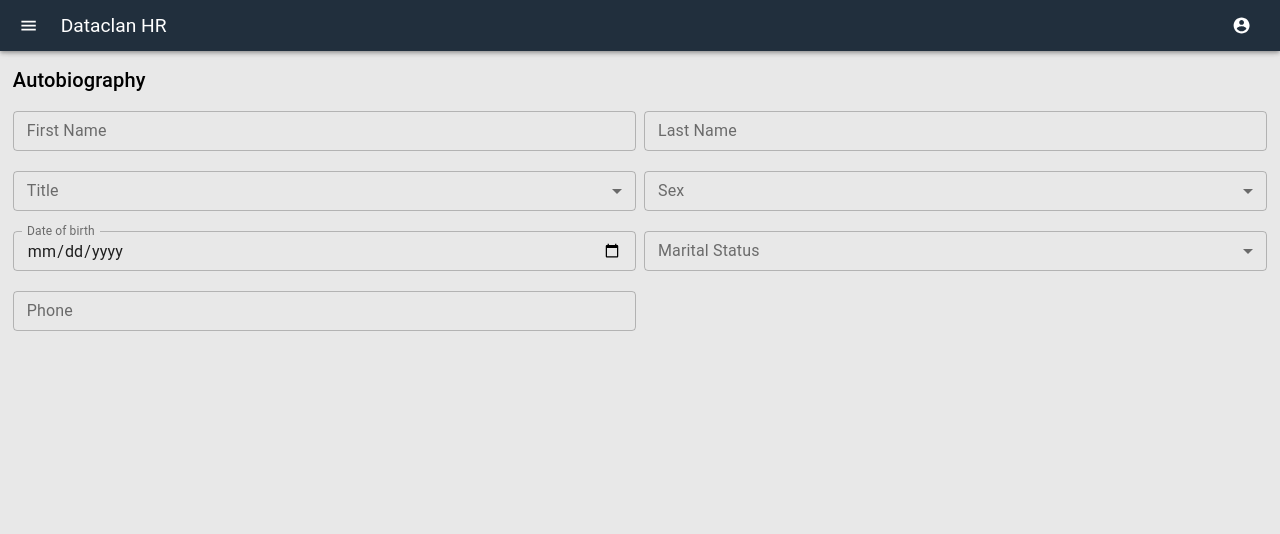
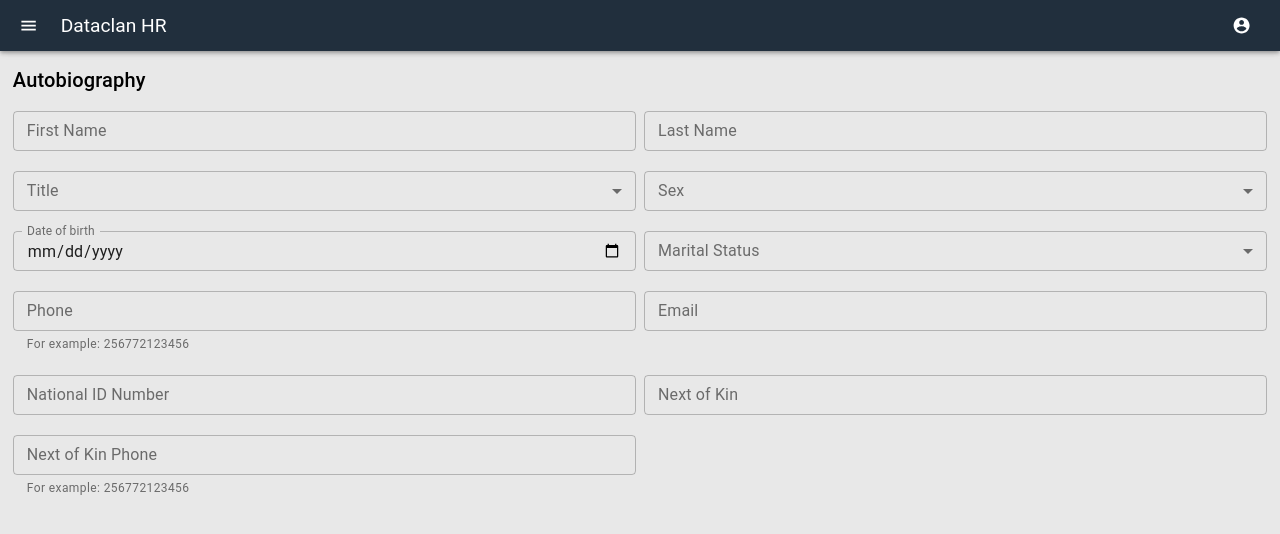
Before and after one commit to nathanbaleeta/hr-saas-demo, a React (Create React App) app: page /exit-process in a window 1280 px wide. Shown: the top 534 px of the page. Built offline with nearby package versions, Linux system fonts and the light colour scheme.

Commit message:
Added validation schema for all fields for employee form

```diff
--- a/src/components/Forms/EmployeeForm.js
+++ b/src/components/Forms/EmployeeForm.js
@@ -166,8 +166,78 @@ const form = (props) => {
               value={values.phone}
               onChange={handleChange}
               onBlur={handleBlur}
-              helperText={touched.phone ? errors.phone : ""}
+              helperText={
+                touched.phone ? errors.phone : "For example: 256772123456"
+              }
               error={touched.phone && Boolean(errors.phone)}
+              margin="dense"
+              variant="outlined"
+              autoComplete="off"
+              fullWidth
+            />
+          </Grid>
+
+          <Grid item lg={6} xs={12} sm={12}>
+            <TextField
+              id="email"
+              label="Email"
+              value={values.email}
+              onChange={handleChange}
+              onBlur={handleBlur}
+              helperText={touched.email ? errors.email : ""}
+              error={touched.email && Boolean(errors.email)}
+              margin="dense"
+              variant="outlined"
+              autoComplete="off"
+              fullWidth
+            />
+          </Grid>
+
+          <Grid item lg={6} xs={12} sm={12}>
+            <TextField
+              id="nin"
+              label="National ID Number"
+              value={values.nin}
+              onChange={handleChange}
+              onBlur={handleBlur}
+              helperText={touched.nin ? errors.nin : ""}
+              error={touched.nin && Boolean(errors.nin)}
+              margin="dense"
+              variant="outlined"
+              autoComplete="off"
+              fullWidth
+            />
+          </Grid>
+
+          <Grid item lg={6} xs={12} sm={12}>
+            <TextField
+              id="nextOfKin"
+              label="Next of Kin"
+              value={values.nextOfKin}
+              onChange={handleChange}
+              onBlur={handleBlur}
+              helperText={touched.nextOfKin ? errors.nextOfKin : ""}
+              error={touched.nextOfKin && Boolean(errors.nextOfKin)}
+              margin="dense"
+              variant="outlined"
+              autoComplete="off"
+              fullWidth
+            />
+          </Grid>
+
+          <Grid item lg={6} xs={12} sm={12}>
+            <TextField
+              id="nextOfKinPhone"
+              label="Next of Kin Phone"
+              value={values.nextOfKinPhone}
+              onChange={handleChange}
+              onBlur={handleBlur}
+              helperText={
+                touched.nextOfKinPhone
+                  ? errors.nextOfKinPhone
+                  : "For example: 256772123456"
+              }
+              error={touched.nextOfKinPhone && Boolean(errors.nextOfKinPhone)}
               margin="dense"
               variant="outlined"
               autoComplete="off"
@@ -189,6 +259,10 @@ const EmployeeForm = withFormik({
     dob,
     maritalStatus,
     phone,
+    email,
+    nin,
+    nextOfKin,
+    nextOfKinPhone,
   }) => {
     return {
       firstName: firstName || "",
@@ -198,6 +272,10 @@ const EmployeeForm = withFormik({
       dob: dob || "",
       maritalStatus: maritalStatus || "",
       phone: phone || "",
+      email: email || "",
+      nin: nin || "",
+      nextOfKin: nextOfKin || "",
+      nextOfKinPhone: nextOfKinPhone || "",
     };
   },
 
@@ -205,7 +283,7 @@ const EmployeeForm = withFormik({
     firstName: Yup.string()
       .required("Required")
       .min(2, "Too Short!")
-      .max(15, "Too Long!")
+      .max(20, "Too Long!")
       .matches(/^[A-Za-z]+$/, "Must be only text"),
     lastName: Yup.string()
       .required("Required")
@@ -222,7 +300,23 @@ const EmployeeForm = withFormik({
       .matches(/^[256][0-9]+$/, "Must possess a Ugandan country code prefix")
       .min(12, "Too Short!")
       .max(12, "Too Long!"),
-    //.matches(/^[A-Za-z]+$/, "Should have Ugandan country code prefix"),
+    email: Yup.string().required("Required").email("Invalid email address"),
+    nin: Yup.string()
+      .required("Required")
+      .matches(/^[0-9A-Z]+$/, "Invalid NIN")
+      .min(13, "Too Short!")
+      .max(14, "Too Long!"),
+    nextOfKin: Yup.string()
+      .required("Required")
+      .min(2, "Too Short!")
+      .max(40, "Too Long!")
+      .matches(/^[A-Z a-z]+$/, "Must be only text"),
+    nextOfKinPhone: Yup.string()
+      .required("Required")
+      .matches(/^[0-9]+$/, "Must only be digits")
+      .matches(/^[256][0-9]+$/, "Must possess a Ugandan country code prefix")
+      .min(12, "Too Short!")
+      .max(12, "Too Long!"),
   }),
 
   handleSubmit: (values, { setSubmitting }) => {
```
